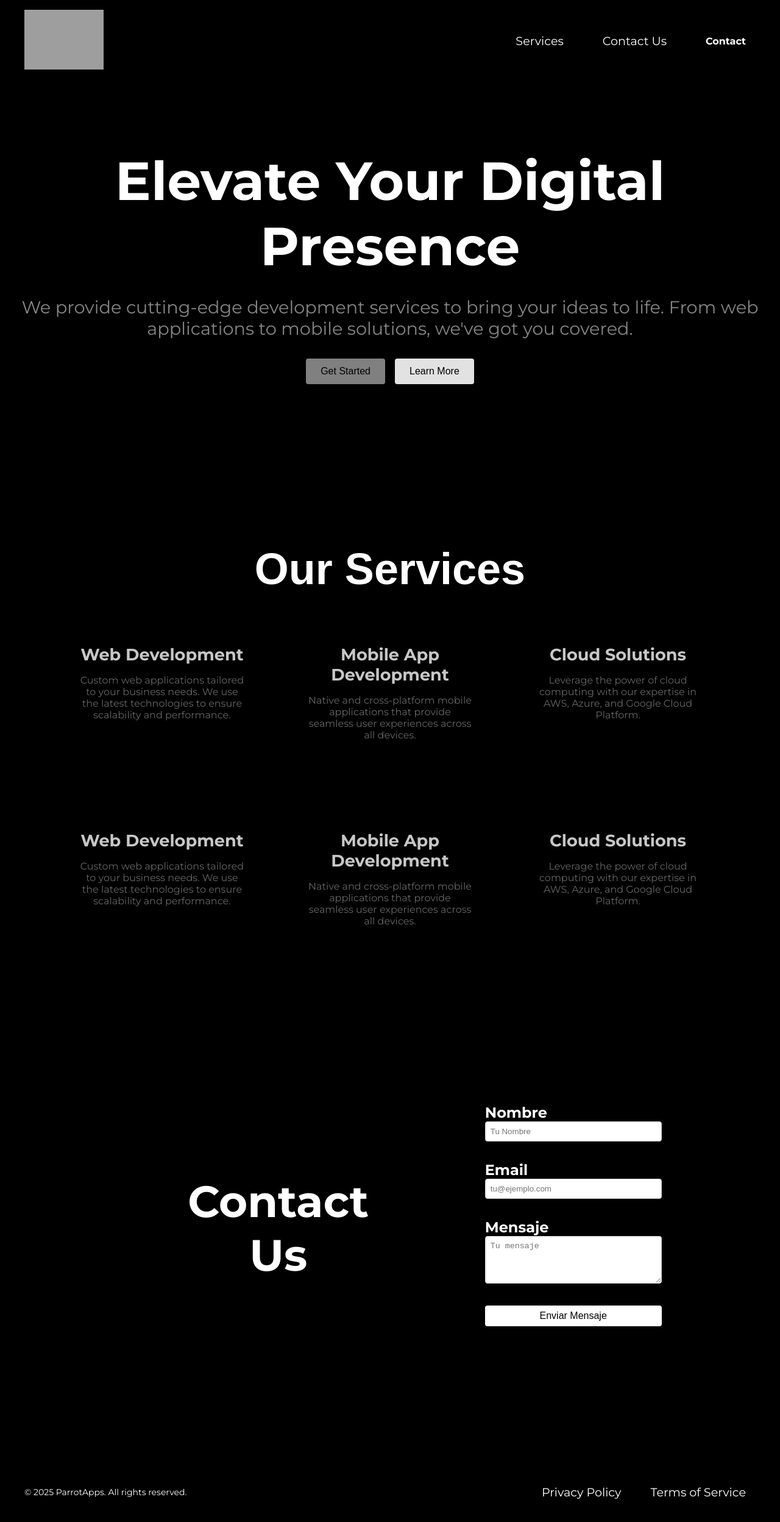
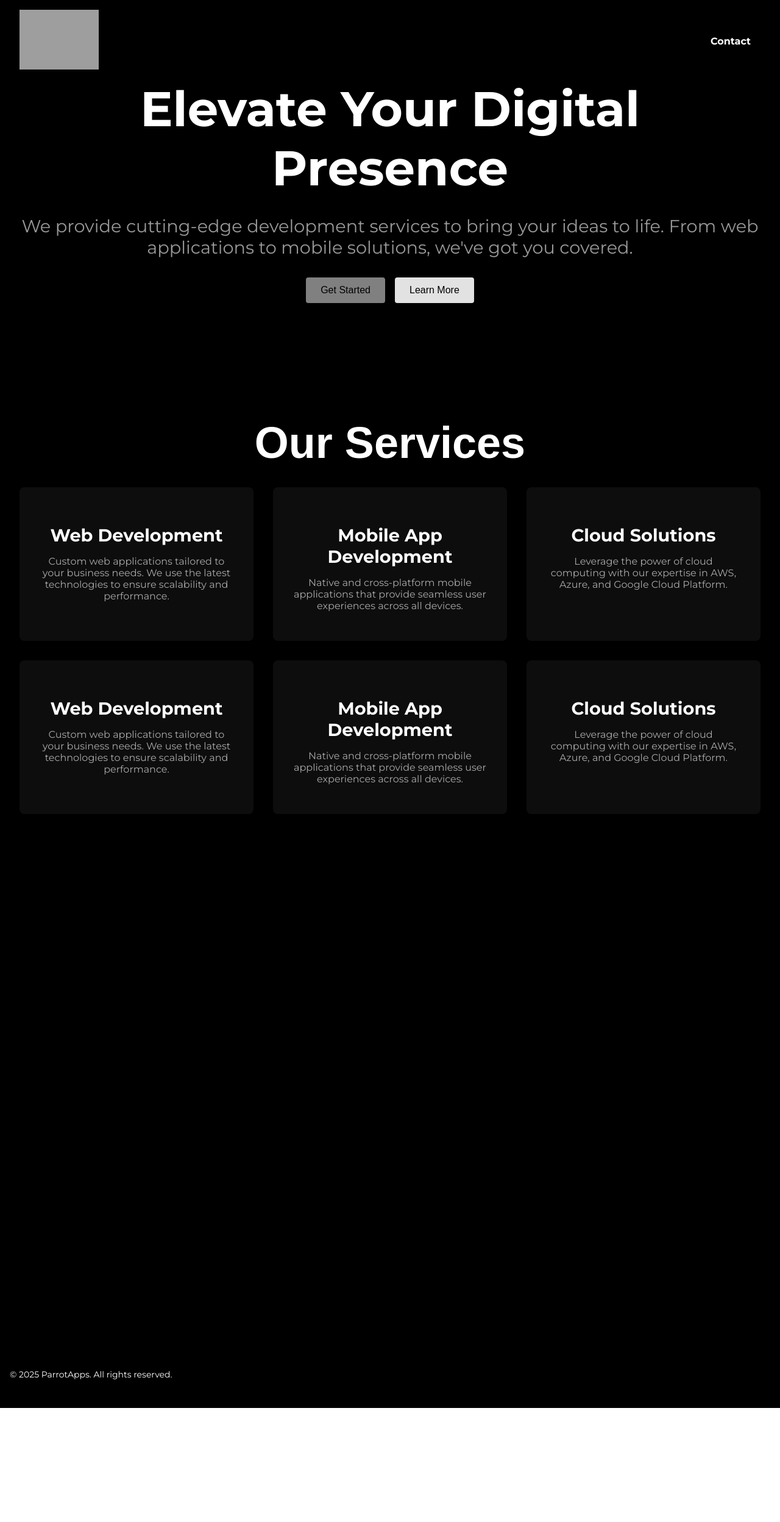
Before and after one commit to AlexDev36/ParrotApps, a React (Create React App) app: page / in a window 1280 px wide. Shown: the top 2496 px of the page at 61% size. After the commit the page ends 2309 px from the top, so only its background shows below. Built offline with nearby package versions, Linux system fonts and the light colour scheme; grey boxes are pictures that could not be loaded.

Commit message:
plantilla simple tamanios

```diff
--- a/src/components/Footer.jsx
+++ b/src/components/Footer.jsx
@@ -9,14 +9,6 @@ function Footer() {
           <p className="copyright">
             © 2025 ParrotApps. All rights reserved.
           </p>
-          <div className="nav">
-            <a href="/politica-de-privacidad" className="navLink">
-              Privacy Policy
-            </a>
-            <a href="/terminos-de-servicio" className="navLink">
-              Terms of Service
-            </a>
-          </div>
         </div>
       </div>
     </footer>
--- a/src/components/Header.jsx
+++ b/src/components/Header.jsx
@@ -30,7 +30,7 @@ const Header = ({ isMenuOpen, toggleMenu }) => {
         <nav className="nav-links">
           <a href="#servicios" className="navLink" onClick={(e) => handleNavigation(e, '#servicios')}>Services</a>
 {/*           <a href="#equipo" className="navLink" onClick={(e) => handleNavigation(e, '#equipo')}>Our Team</a>
- */}          <a href="#contacto" className="navLink" onClick={(e) => handleNavigation(e, '#contacto')}>Contact Us</a>
+ */} {/*          <a href="#contacto" className="navLink" onClick={(e) => handleNavigation(e, '#contacto')}>Contact Us</a> */}
           <a href="#contacto" className="contact-button" onClick={(e) => handleNavigation(e, '#contacto')}>Contact</a>
         </nav>
       </div>
--- a/src/styles/styleanim/animations.css
+++ b/src/styles/styleanim/animations.css
@@ -1,4 +1,5 @@
 .animate {
+  width: 100%;
   animation: fadeIn 2s;
 }
 
--- a/src/styles/stylecomp/Footer.css
+++ b/src/styles/stylecomp/Footer.css
@@ -6,11 +6,13 @@
 }
 
 .container {
-  max-width: 1200px;
+  width: 100%;
+  max-width: 1400px;
   margin: 0 auto;
   display: flex;
   justify-content: space-between;
   align-items: center;
+  flex-wrap: wrap;
 }
 
 .content {
@@ -18,10 +20,12 @@
   justify-content: space-between;
   align-items: center;
   width: 100%;
+  flex-wrap: wrap;
 }
 
 .copyright {
   font-size: 0.875rem;
+  text-align: center;
 }
 
 .nav {
@@ -30,10 +34,58 @@
 }
 
 .navLink.footer {
-  color: #000000;
+  color: #ffffff;
   text-decoration: none;
+  font-size: 1rem;
 }
 
-.navLink:hover {
+.navLink.footer:hover {
   text-decoration: underline;
 }
+
+/* 📌 BREAKPOINTS */
+
+/* TABLET */
+@media (max-width: 1024px) {
+  .container {
+    flex-direction: column;
+    text-align: center;
+  }
+  .content {
+    flex-direction: column;
+    gap: 1rem;
+  }
+  .nav {
+    justify-content: center;
+  }
+}
+
+/* MÓVILES GRANDES */
+@media (max-width: 768px) {
+  .footer {
+    padding: 1.5rem 1rem;
+  }
+  .copyright {
+    font-size: 0.75rem;
+  }
+  .nav {
+    flex-direction: column;
+    align-items: center;
+    gap: 0.5rem;
+  }
+}
+
+/* MÓVILES PEQUEÑOS */
+@media (max-width: 480px) {
+  .footer {
+    padding: 1rem;
+    text-align: center;
+  }
+  .nav {
+    flex-direction: column;
+    gap: 0.3rem;
+  }
+  .navLink.footer {
+    font-size: 0.875rem;
+  }
+}
--- a/src/styles/stylecomp/Header.css
+++ b/src/styles/stylecomp/Header.css
@@ -7,19 +7,21 @@ body {
   scroll-behavior: smooth; /* Añade desplazamiento suave */
 }
 
+/* NAVBAR */
 .navbar {
   z-index: 1;
   position: fixed;
   width: 100%;
-  display: flex; /* Asegura que el logo y los enlaces estén en extremos opuestos */
+  display: flex;
   justify-content: space-between;
   align-items: center;
   padding: 1rem 2rem;
   background-color: rgba(255, 255, 255, 0); /* Fondo semi-transparente */
-  -webkit-backdrop-filter: blur(10px); /* Efecto de desenfoque */
-  backdrop-filter: blur(10px); /* Soporte para Safari 9+ y Safari en iOS 9+ */
+  -webkit-backdrop-filter: blur(10px);
+  backdrop-filter: blur(10px);
 }
 
+/* Contenedor */
 .container {
   display: flex;
   width: 100%;
@@ -30,20 +32,23 @@ body {
   font-family: 'Courier New', Courier, monospace;
 }
 
+/* Imagen logo */
 .imagen-reducida {
   width: 130px;
   height: auto;
 }
 
+/* Links de navegación */
 .nav-links {
   align-items: center;
   display: flex;
   gap: 2rem;
 }
 
+/* Links generales */
 .navLink {
-  color: rgb(255, 255, 255);
-  background-color: #ffffff00;
+  color: rgb(0, 0, 0);
+  background-color: transparent;
   border-radius: 5px;
   padding: 0.5rem 1rem;
   font-size: 1.2rem;
@@ -54,6 +59,7 @@ body {
   text-decoration: none !important;
 }
 
+/* Botón de contacto */
 .contact-button {
   text-decoration: none !important;
   background-color: #000000;
@@ -65,12 +71,54 @@ body {
 }
 
 .contact-button:hover {
-  text-decoration: none !important;
-  background-color: #83838300;
+  background-color: rgba(131, 131, 131, 0);
 }
 
-
+/* SECCIONES */
 .section {
   padding: 100px 20px;
   margin-top: 80px;
 }
+
+/* 📌 BREAKPOINTS */
+@media (max-width: 1024px) {
+  .navbar {
+    padding: 1rem; /* Reduce padding en tablets */
+  }
+  .nav-links {
+    gap: 1rem; /* Reduce espacio entre links */
+  }
+  .navLink {
+    font-size: 1rem;
+    padding: 0.4rem 0.8rem;
+  }
+  .contact-button {
+    padding: 0.4rem 0.8rem;
+  }
+}
+
+@media (max-width: 768px) {
+  .navbar {
+    flex-direction: column; /* Hace la navbar en columna */
+    align-items: center;
+    text-align: center;
+  }
+  .nav-links {
+    flex-direction: column;
+    gap: 0.8rem;
+    margin-top: 1rem;
+  }
+  .navLink, .contact-button {
+    width: 100%; /* Botones ocupan todo el ancho */
+    text-align: center;
+  }
+}
+
+@media (max-width: 480px) {
+  .imagen-reducida {
+    width: 100px; /* Reduce tamaño del logo */
+  }
+  .navLink {
+    font-size: 0.9rem; /* Ajusta tamaño de fuente */
+  }
+}
--- a/src/styles/stylesect/contact.css
+++ b/src/styles/stylesect/contact.css
@@ -4,9 +4,10 @@
   display: flex;
   justify-content: center;
   align-items: center;
-  height: 100vh;
-  padding: 0;
+  min-height: 100vh; /* Evita cortes en móviles */
+  padding: 2rem;
   background-color: #000000;
+  text-align: center;
 }
 
 .contact-section::before {
@@ -16,8 +17,7 @@
   left: 0;
   right: 0;
   bottom: 0;
-/*   background-image: url('https://constructive-voices.com/wp-content/uploads/2023/11/Biophilic-Design-in-the-Workplace.jpg');
- */  background-size: cover;
+  background-size: cover;
   background-position: center;
   background-repeat: no-repeat;
   opacity: 0.4;
@@ -25,11 +25,10 @@
 
 .container.contact {
   position: relative;
-  flex: auto;
   max-width: 800px;
   margin: 0 auto;
   padding: 0 1rem;
-  text-align: top;
+  text-align: center;
   opacity: 0;
   transform: translateX(100px);
   animation: fadeInRight 1s forwards ease-in-out;
@@ -38,29 +37,28 @@
 
 .section-title {
   padding: 1rem 0;
-  font-size: 4.5rem;
+  font-size: 4rem;
   margin-bottom: 1rem;
   text-align: center;
-
   border-radius: 10px;
   z-index: 2;
 }
 
 .form-container {
   display: flex;
-  text-align: left;
   flex-direction: column;
   gap: 1rem;
   transform: translateX(100px);
   transition: opacity 1s ease-in-out, transform 1s ease-in-out;
   z-index: 2;
-  background-color: #ffffff00;
+  background-color: transparent;
   border-radius: 10px;
   padding: 5%;
 }
 
 .form-group {
   margin-bottom: 1rem;
+  text-align: left;
 }
 
 .form-label {
@@ -91,7 +89,7 @@
 }
 
 .submit-button:hover {
-  background-color: #808080;
+  background-color: #002fff;
   color: #ffffff;
 }
 
@@ -102,9 +100,52 @@
   }
 }
 
-@keyframes fadeInLeft {
-  to {
-    opacity: 1;
-    transform: translateX(0);
+/* 📌 BREAKPOINTS */
+
+/* TABLET */
+@media (max-width: 1024px) {
+  .section-title {
+    font-size: 3rem;
+  }
+  .container.contact {
+    max-width: 600px;
+  }
+  .form-label {
+    font-size: 1.3rem;
   }
 }
+
+/* MÓVILES GRANDES */
+@media (max-width: 768px) {
+  .contact-section {
+    flex-direction: column;
+    text-align: center;
+  }
+  .container.contact {
+    transform: none;
+    animation: none; /* Evita animaciones en móviles */
+  }
+  .section-title {
+    font-size: 2.5rem;
+  }
+  .form-container {
+    transform: none;
+    padding: 3%;
+  }
+  .form-label {
+    font-size: 1.2rem;
+  }
+}
+
+/* MÓVILES PEQUEÑOS */
+@media (max-width: 480px) {
+  .section-title {
+    font-size: 2rem;
+  }
+  .form-container {
+    padding: 2%;
+  }
+  .form-label {
+    font-size: 1rem;
+  }
+}
--- a/src/styles/stylesect/content.css
+++ b/src/styles/stylesect/content.css
@@ -2,26 +2,25 @@
   display: flex;
   justify-content: center;
   align-items: center;
-  height: 100vh;
-  width: 100%;
+  flex-direction: column;
   background-color: #000000;
-  flex-direction: column;
+  padding: 4rem 2rem;
+  text-align: center;
 }
 
 .content-container {
-  width: 100vw;
+  width: 100%;
   max-width: 1400px;
-  text-align: center;
   opacity: 0;
   transform: translateY(20px);
   animation: fadeIn 1.5s forwards ease-in-out;
 }
 
 .content-title {
-  font-size: 5.5rem;
+  font-size: 5rem;
   margin-bottom: 1rem;
   color: #ffffff;
-  background-color: #00000000;
+  background-color: transparent;
   border-radius: 20px;
   opacity: 0;
   transform: translateX(100px);
@@ -31,8 +30,8 @@
 .content-description {
   font-size: 1.8rem;
   margin-bottom: 2rem;
-  color: #ffffff86;
-  background-color: #ffffff00;
+  color: rgba(255, 255, 255, 0.6);
+  background-color: transparent;
   border-radius: 20px;
   opacity: 0;
   transform: translateX(-100px);
@@ -42,6 +41,7 @@
 .button-group {
   display: flex;
   justify-content: center;
+  gap: 1rem;
   opacity: 0;
   transform: translateX(100px);
   transition: opacity 1s ease-in-out, transform 1s ease-in-out;
@@ -53,7 +53,6 @@
   border-radius: 0.25rem;
   color: rgb(0, 0, 0);
   cursor: pointer;
-  margin: 0 0.5rem;
   font-size: 1rem;
   transition: background-color 0.3s;
 }
@@ -66,11 +65,7 @@
   background-color: #e2e2e2;
 }
 
-.button.primary:hover {
-  background-color: #004172;
-  color: white;
-}
-
+.button.primary:hover,
 .button.secondary:hover {
   background-color: #004172;
   color: white;
@@ -82,3 +77,49 @@
     transform: translateY(0);
   }
 }
+
+/* 📌 BREAKPOINTS */
+
+/* TABLET */
+@media (max-width: 1024px) {
+  .content-title {
+    font-size: 4rem;
+  }
+  .content-description {
+    font-size: 1.5rem;
+  }
+  .content-container {
+    max-width: 800px;
+  }
+}
+
+/* MÓVILES GRANDES */
+@media (max-width: 768px) {
+  .content-title {
+    font-size: 3rem;
+  }
+  .content-description {
+    font-size: 1.3rem;
+  }
+  .button-group {
+    flex-direction: column;
+    align-items: center;
+  }
+  .button {
+    width: 100%;
+    max-width: 300px;
+  }
+}
+
+/* MÓVILES PEQUEÑOS */
+@media (max-width: 480px) {
+  .content-title {
+    font-size: 2.5rem;
+  }
+  .content-description {
+    font-size: 1.2rem;
+  }
+  .content-container {
+    padding: 2rem 1rem;
+  }
+}
--- a/src/styles/stylesect/services.css
+++ b/src/styles/stylesect/services.css
@@ -1,19 +1,19 @@
 .services-section {
-  padding: 2rem 0;
+  padding: 4rem 2rem;
   background-color: #000000;
   display: flex;
   justify-content: center;
   align-items: center;
+  flex-direction: column;
   height: auto;
-
   background-size: cover;
   background-position: center;
-  background-color: #000000;
 }
 
 .services-container {
-  max-width: 1500px;
-  }
+  width: 100%;
+  max-width: 1400px;
+}
 
 .services-title {
   display: flex;
@@ -21,10 +21,11 @@
   align-items: center;
   font-family: sans-serif;
   color: #ffffff;
-  background-color: #b8b3b300;
+  background-color: transparent;
   border-radius: 20px;
   font-size: 4.5rem;
   margin-bottom: 2rem;
+  text-align: center;
   transform: translateX(100px);
   transition: opacity 1s ease-in-out, transform 1s ease-in-out;
 }
@@ -32,15 +33,16 @@
 .services-grid {
   display: grid;
   grid-template-columns: repeat(auto-fill, minmax(300px, 1fr));
-  gap: 3.5rem;
+  gap: 2rem;
+  width: 100%;
 }
 
 .card {
   color: #c7c7c7;
-  background-color: rgba(196, 196, 196, 0);
-  padding: 1.5rem;
+  background-color: rgba(255, 255, 255, 0.05);
+  padding: 2rem;
   border-radius: 0.5rem;
-  box-shadow: 0 2px 4px rgba(0, 0, 0, 0.1);
+  box-shadow: 0 4px 6px rgba(0, 0, 0, 0.1);
   transition: transform 0.3s;
   opacity: 0;
   transform: translateX(-100px);
@@ -53,15 +55,16 @@
 
 .card-title {
   text-align: center;
-  font-family: Montserrat;
-  font-size: 1.7rem;
+  font-family: 'Montserrat', sans-serif;
+  font-size: 1.8rem;
   margin-bottom: 0.5rem;
+  color: #ffffff;
 }
 
 .card-description {
   text-align: center;
   font-size: 1rem;
-  color: #666;
+  color: #aaaaaa;
 }
 
 @keyframes slideUp {
@@ -70,3 +73,44 @@
     transform: translateY(0);
   }
 }
+
+/* 📌 BREAKPOINTS */
+
+/* TABLET */
+@media (max-width: 1024px) {
+  .services-title {
+    font-size: 3.5rem;
+  }
+  .services-grid {
+    gap: 1.5rem;
+  }
+  .card {
+    padding: 1.5rem;
+  }
+}
+
+/* MÓVILES GRANDES */
+@media (max-width: 768px) {
+  .services-title {
+    font-size: 3rem;
+  }
+  .services-grid {
+    grid-template-columns: repeat(auto-fill, minmax(250px, 1fr));
+  }
+  .card {
+    padding: 1.2rem;
+  }
+}
+
+/* MÓVILES PEQUEÑOS */
+@media (max-width: 480px) {
+  .services-title {
+    font-size: 2.5rem;
+  }
+  .services-grid {
+    grid-template-columns: 1fr;
+  }
+  .card {
+    padding: 1rem;
+  }
+}
--- a/src/styles/stylesect/team.css
+++ b/src/styles/stylesect/team.css
@@ -8,7 +8,7 @@
 }
 
 .team-container {
-  width: 100vw;
+  width: 100%;
   max-width: 1400px;
   text-align: center;
   opacity: 0;
```
Also changed, not shown: src/reportWebVitals.js (deleted, +0 -13 lines).
